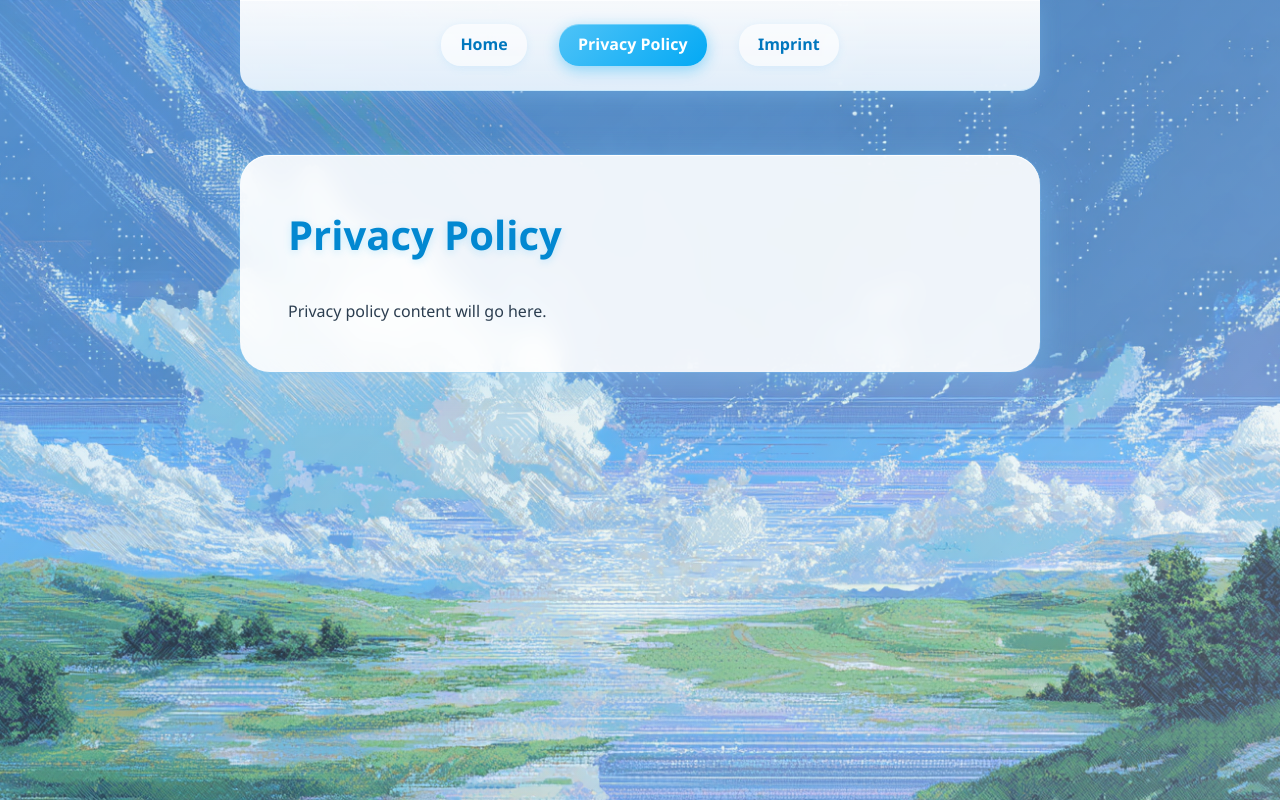
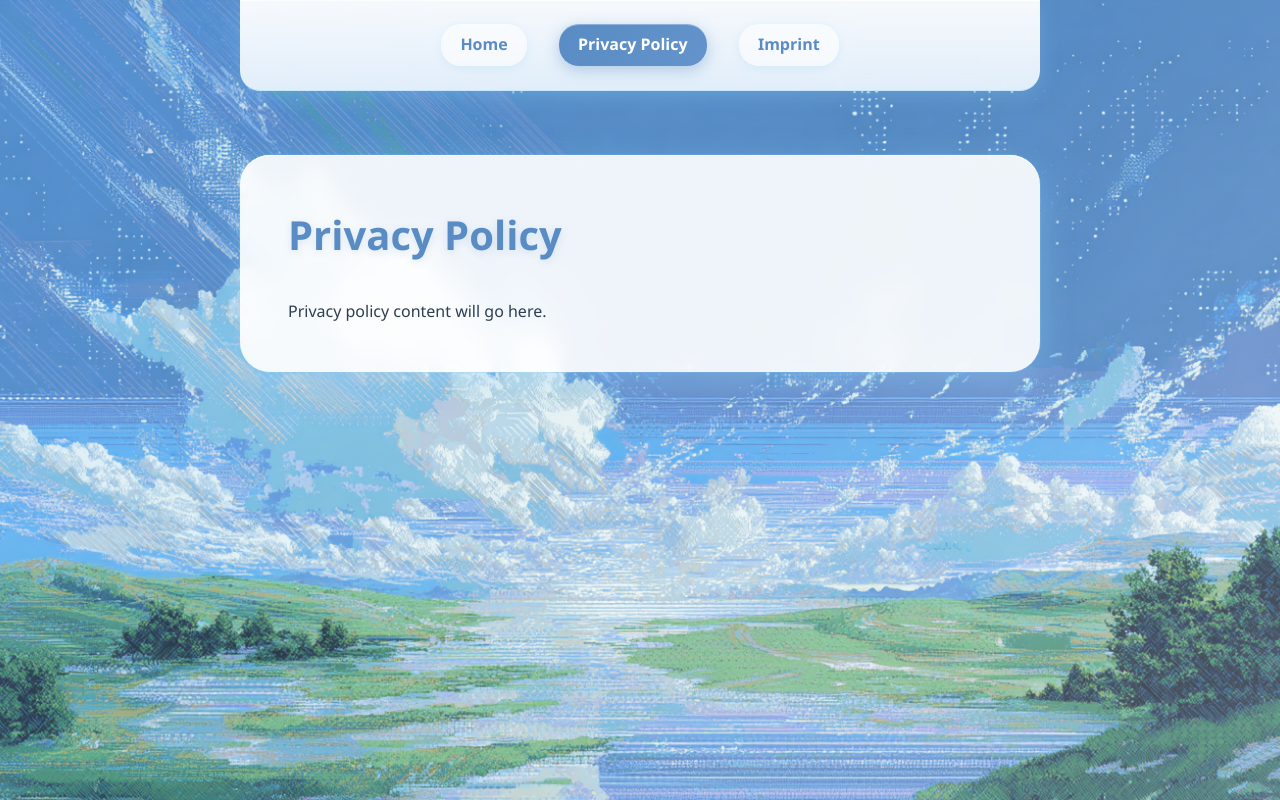
Before and after one commit to Lygaios/Home, a Vue app: page /privacy in a window 1280 px wide. Built offline with nearby package versions, Linux system fonts and the light colour scheme.

Commit message:
style: update link and heading colors for improved consistency and visual appeal

```diff
--- a/src/App.vue
+++ b/src/App.vue
@@ -35,7 +35,7 @@ nav a {
   margin: 0 1rem;
   padding: 0.5rem 1.2rem;
   text-decoration: none;
-  color: #0077be;
+  color: #598cc4;
   font-weight: 600;
   border-radius: 20px;
   transition: all 0.3s ease;
@@ -45,7 +45,7 @@ nav a {
 }
 
 nav a:hover {
-  color: #005a9c;
+  color: #4a7db5;
   background: rgba(255, 255, 255, 0.9);
   box-shadow: 0 4px 12px rgba(135, 206, 250, 0.4);
   transform: translateY(-2px);
@@ -53,8 +53,8 @@ nav a:hover {
 
 nav a.router-link-active {
   color: #fff;
-  background: linear-gradient(135deg, #4fc3f7 0%, #29b6f6 50%, #03a9f4 100%);
-  box-shadow: 0 4px 15px rgba(3, 169, 244, 0.4),
+  background: linear-gradient(135deg, #598cc4 0%, #6393ca 100%);
+  box-shadow: 0 4px 15px rgba(89, 140, 196, 0.4),
               inset 0 1px 0 rgba(255, 255, 255, 0.3);
 }
 
--- a/src/views/Home.vue
+++ b/src/views/Home.vue
@@ -36,7 +36,7 @@ h1 {
 
 p {
   font-size: 1.4rem;
-  color: #0077be;
+  color: #3d5f7f;
   background: rgba(255, 255, 255, 0.85);
   backdrop-filter: blur(8px);
   padding: 1.5rem 2.5rem;
--- a/src/views/Imprint.vue
+++ b/src/views/Imprint.vue
@@ -26,9 +26,9 @@ export default {
 
 h1 {
   margin-bottom: 2rem;
-  color: #0288d1;
+  color: #598cc4;
   font-size: 2.5rem;
   font-weight: 700;
-  text-shadow: 0 2px 8px rgba(3, 169, 244, 0.2);
+  text-shadow: 0 2px 8px rgba(89, 140, 196, 0.2);
 }
 </style>
--- a/src/views/PrivacyPolicy.vue
+++ b/src/views/PrivacyPolicy.vue
@@ -26,9 +26,9 @@ export default {
 
 h1 {
   margin-bottom: 2rem;
-  color: #0288d1;
+  color: #598cc4;
   font-size: 2.5rem;
   font-weight: 700;
-  text-shadow: 0 2px 8px rgba(3, 169, 244, 0.2);
+  text-shadow: 0 2px 8px rgba(89, 140, 196, 0.2);
 }
 </style>
```
